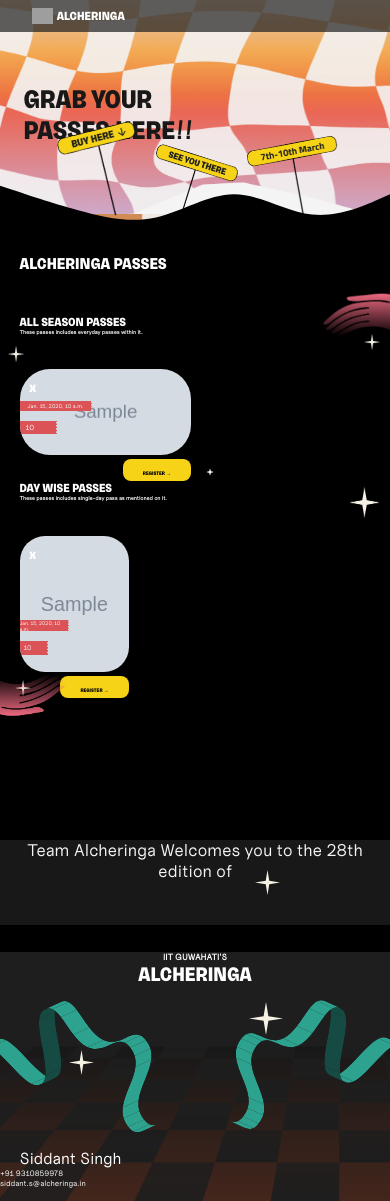
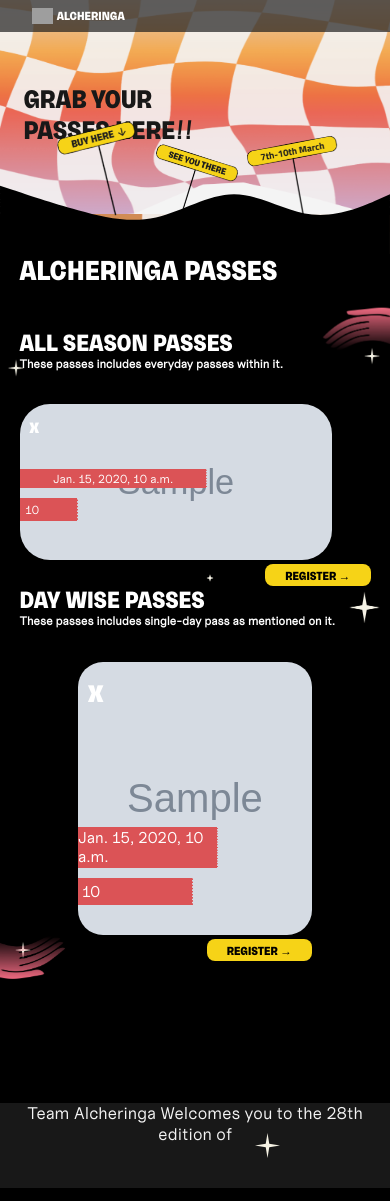
Before and after one commit to digvijaysingh3023/pass1, a Django app: template main/templates/main/home.html in a window 390 px wide. Shown: the top 1201 px of the page. Run offline with Django 4.2, Linux system fonts and the light colour scheme; the template is opened without the code that fills it: most values are stand-ins (such as "Sample title", 1, 10 or a date in 2020); grey boxes marked "Sample" are stand-in pictures; data that the repository does not hold is empty; parts of the project's set-up code (start-up, migrations or seed data) failed here and were passed over; grey boxes are pictures that could not be loaded.

Commit message:
landing page responsiveness added

```diff
--- a/main/static/css/home.css
+++ b/main/static/css/home.css
@@ -327,3 +327,59 @@
     0% {transform: scale(1); }
     100% {transform: scale(1.2); }
 }
+@media(max-width:600px){
+    #passesHead{
+        font-size: 7vw;
+    }
+    .allSeason b{
+        font-size: 6vw;
+    }
+    .allSeason h3{
+        font-size: 3vw;
+    }
+    .seasonpass{
+        flex-direction: column;
+    }
+    .earlybird{
+        width:80vw;
+        height:40vw;
+    }
+    .headtxt{
+        font-size: 5vw;
+        margin-bottom:8vw;
+    }
+    #seasonDate{
+      font-size: 3vw;
+      width:60%;
+    }
+    #seasonPrice{
+        font-size: 3vw;
+    }
+    .btndiv a{
+        font-size: 3vw;
+    }
+    .dayPassContainer{
+        flex-direction: column;
+        justify-content: center;
+        align-items: center;
+        gap:5vw;
+    }
+    .day1{
+        height:70vw;
+        width:60vw;
+    }
+    .headtxt2{
+        font-size: 8vw;
+        margin-bottom: 30vw;
+    }
+    #dayDate{
+        font-size: 4vw;
+        height:15%;
+        width:60%;
+    }
+    #dayPrice{
+        font-size: 4vw;
+        height:10%;
+        width:45%;
+    }
+}
```
Also changed, not shown: db.sqlite3.
